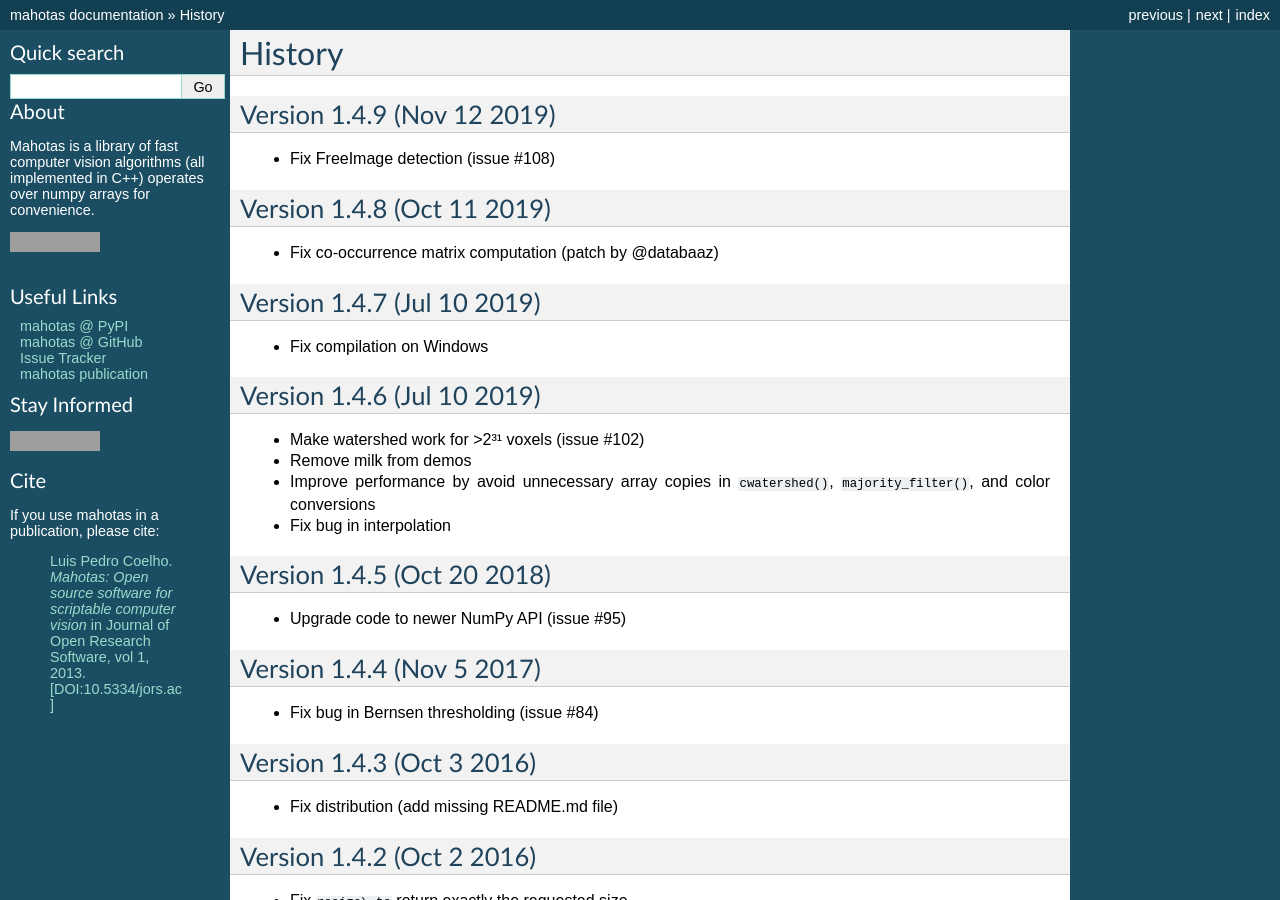
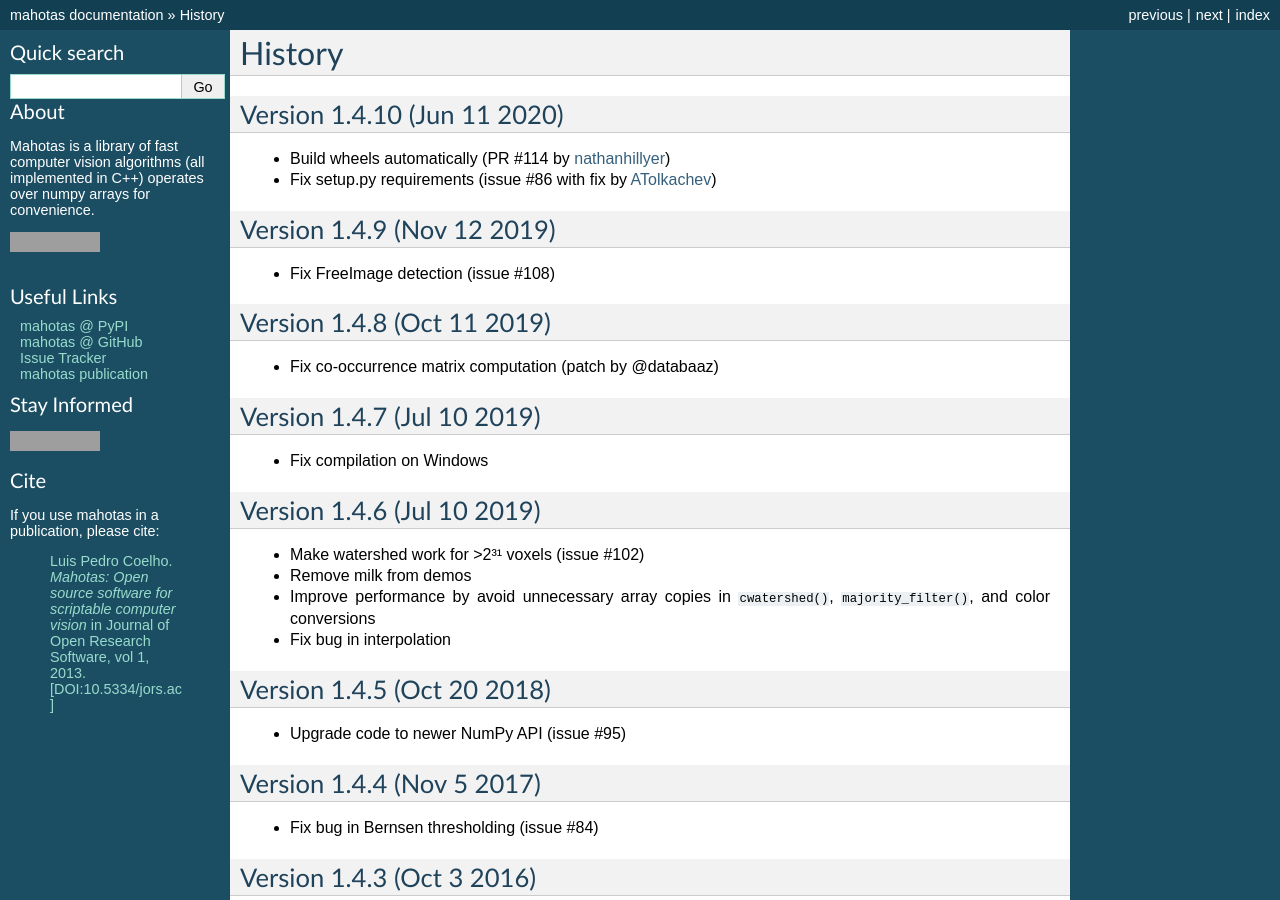
Before and after one commit to luispedro/mahotas, a Sphinx documentation site: the page built from docs/source/history.rst, in a window 1280 px wide and 900 px high, cut to the strip 0-900 px from the top of the window. Built offline with Sphinx 7.4.7, drawn with Linux system fonts in a browser that asks for light colours; formulas are drawn with MathJax 3; the version number could not be read and is left out; grey boxes are pictures that could not be loaded.

Commit message:
RLS Version 1.4.10
Fixes a few setup.py issues (see #86)

```diff
--- a/docs/source/history.rst
+++ b/docs/source/history.rst
@@ -1,6 +1,14 @@
 =======
 History
 =======
+
+Version 1.4.10 (Jun 11 2020)
+~~~~~~~~~~~~~~~~~~~~~~~~~~~~
+
+- Build wheels automatically (PR #114 by
+  `nathanhillyer <https://github.com/nathanhillyer>`__)
+- Fix setup.py requirements (issue #86 with fix by
+  `ATolkachev <https://github.com/ATolkachev>`__)
 
 Version 1.4.9 (Nov 12 2019)
 ~~~~~~~~~~~~~~~~~~~~~~~~~~~
```
Also changed, not shown: README.md (+4 -0 lines), 2 other files.
